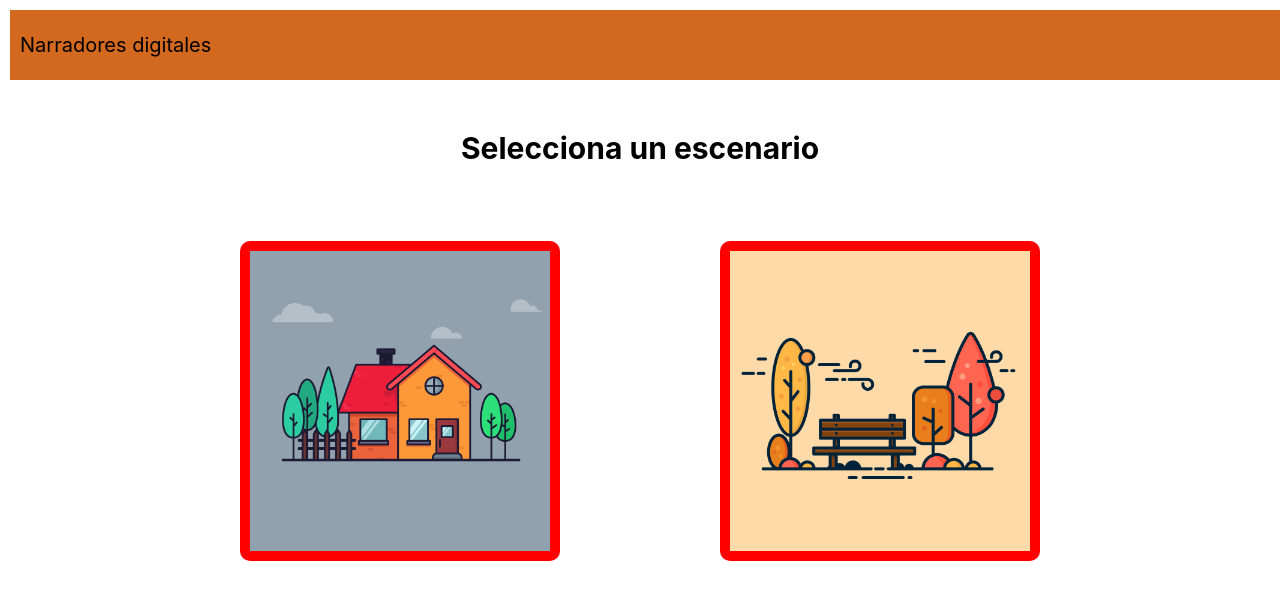
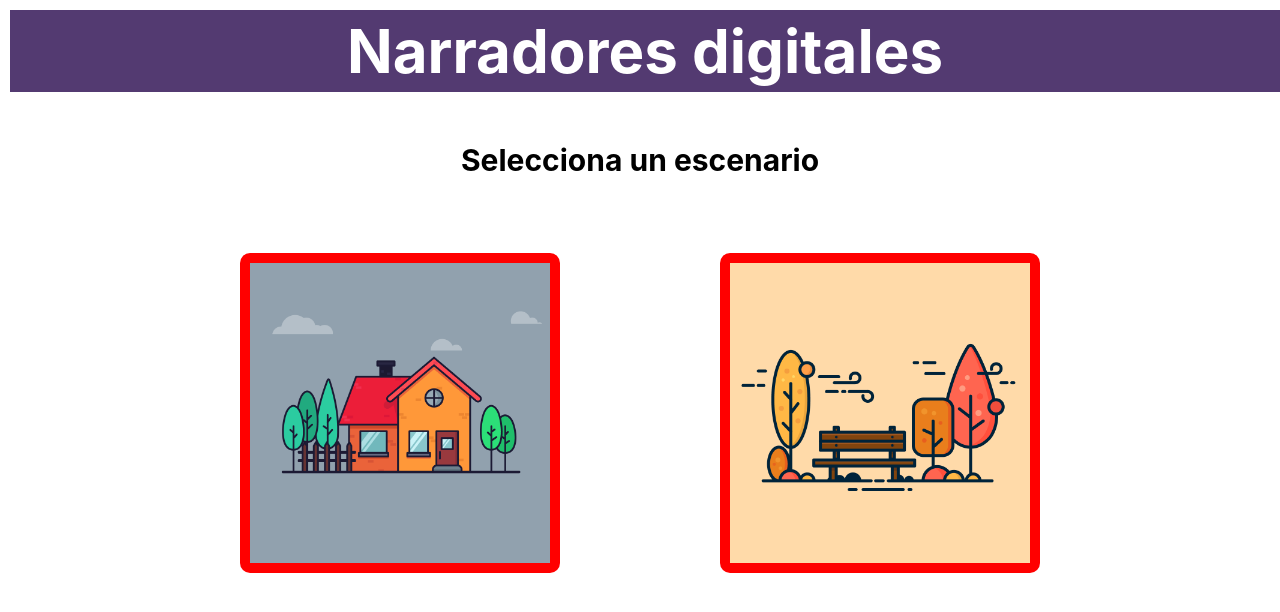
Before and after one commit to nicksiuxs/narradores-digitales-frontend, a React (Create React App) app: page /iniciar in a window 1280 px wide. Shown: the top 612 px of the page. Built offline with nearby package versions, Linux system fonts and the light colour scheme.

Commit message:
ADD: header styles

```diff
--- a/src/components/Header/Header.css
+++ b/src/components/Header/Header.css
@@ -1,9 +1,17 @@
 header {
-	height: 50px;
 	width: 100%;
-	padding: 10px;
-	background-color: chocolate;
+	padding: 5px;
+	background-color: #533a71;
 	display: flex;
 	align-items: center;
-	font-size: 20px;
+	font-size: 30px;
+	color: white;
+	display: flex;
+	justify-content: center;
 }
+
+h1 {
+	padding: 0;
+	margin: 0;
+	text-align: center;
+}
--- a/src/components/Header/Header.js
+++ b/src/components/Header/Header.js
@@ -3,7 +3,11 @@ import React from "react";
 import "./Header.css";
 
 const Header = () => {
-	return <header>Narradores digitales</header>;
+	return (
+		<header>
+			<h1>Narradores digitales</h1>
+		</header>
+	);
 };
 
 export default Header;
```
